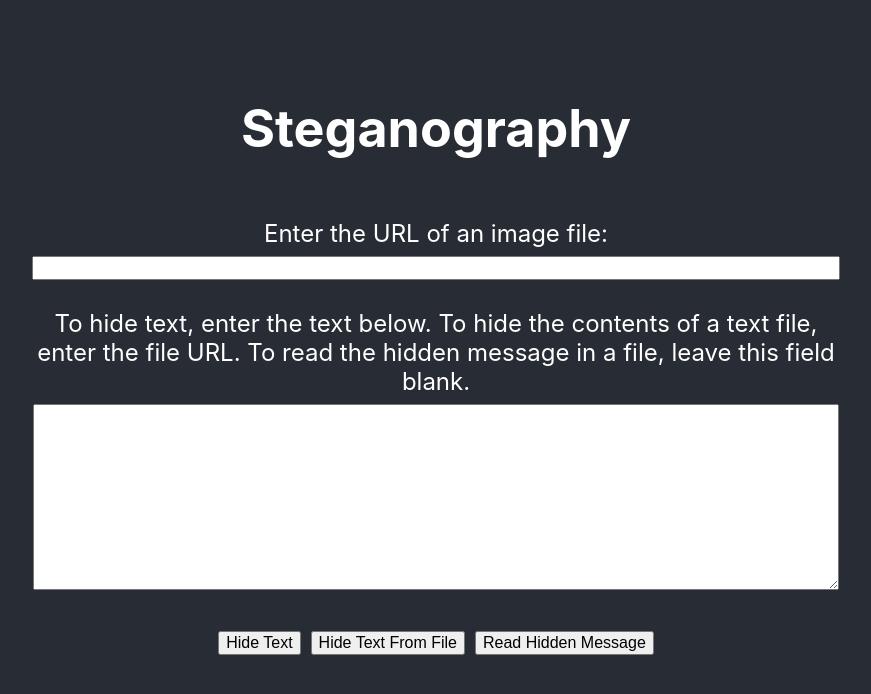
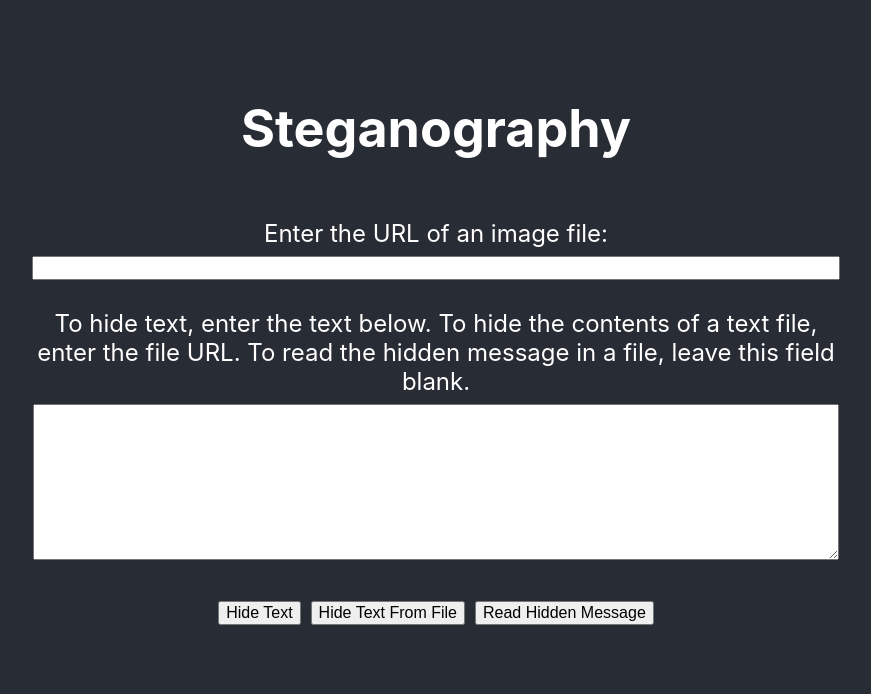
Before and after one commit to chartung17/steganography, a React (Create React App) app: page / in a window 1280 px wide. Shown: the top 694 px of the page, without its empty margins (204-1075 px from the left). Built offline with nearby package versions, Linux system fonts and the light colour scheme.

Commit message:
fix css typo

```diff
--- a/src/App.css
+++ b/src/App.css
@@ -62,7 +62,7 @@ textarea, input, p {
   text-align: center;
 }
 
-textarea: {
+textarea {
   height: 150px;
 }
 
```
